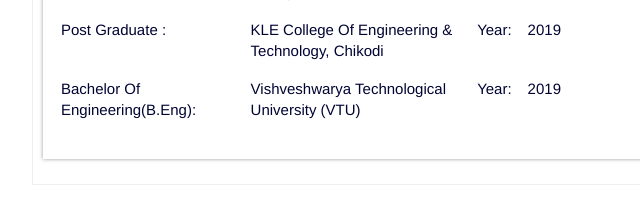
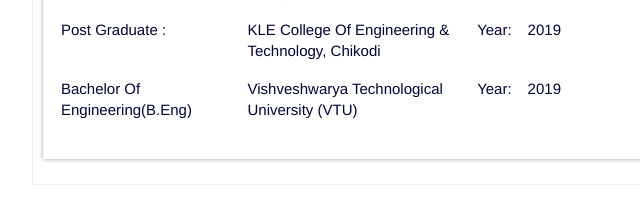
Before and after one commit to mahamadayazmomin/Resume, a plain HTML site: page index.html in a window 1280 px wide. Both pictures are taken after a click on the link "Education". Shown: the part 391-590 px from the top of the page, 53-693 px from the left. Drawn offline with nearby package versions, Linux system fonts and the light colour scheme.

Commit message:
Update index.html

```diff
--- a/index.html
+++ b/index.html
@@ -110,7 +110,7 @@ integrity="sha384-Wrgq82RsEean5tP3NK3zWAemiNEXofJsTwTyHmNb/iL3dP/sZJ4+7sOld1uqYJ
 
 
                             <tr>
-                                <td>Bachelor of Engineering(B.Eng):</td>
+                                <td>Bachelor of Engineering(B.Eng)</td>
                                 <td> Vishveshwarya Technological University (VTU) </td>
                                 <td>Year:</td>
                                 <td>2019</td>
```
